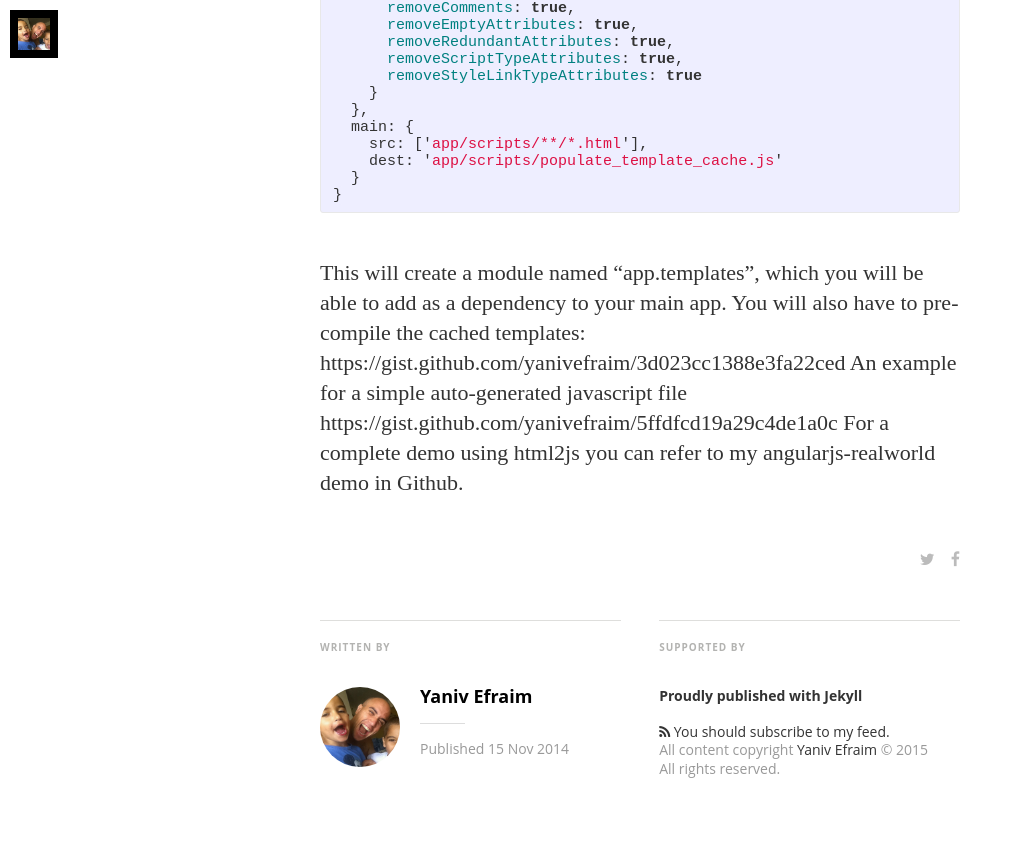
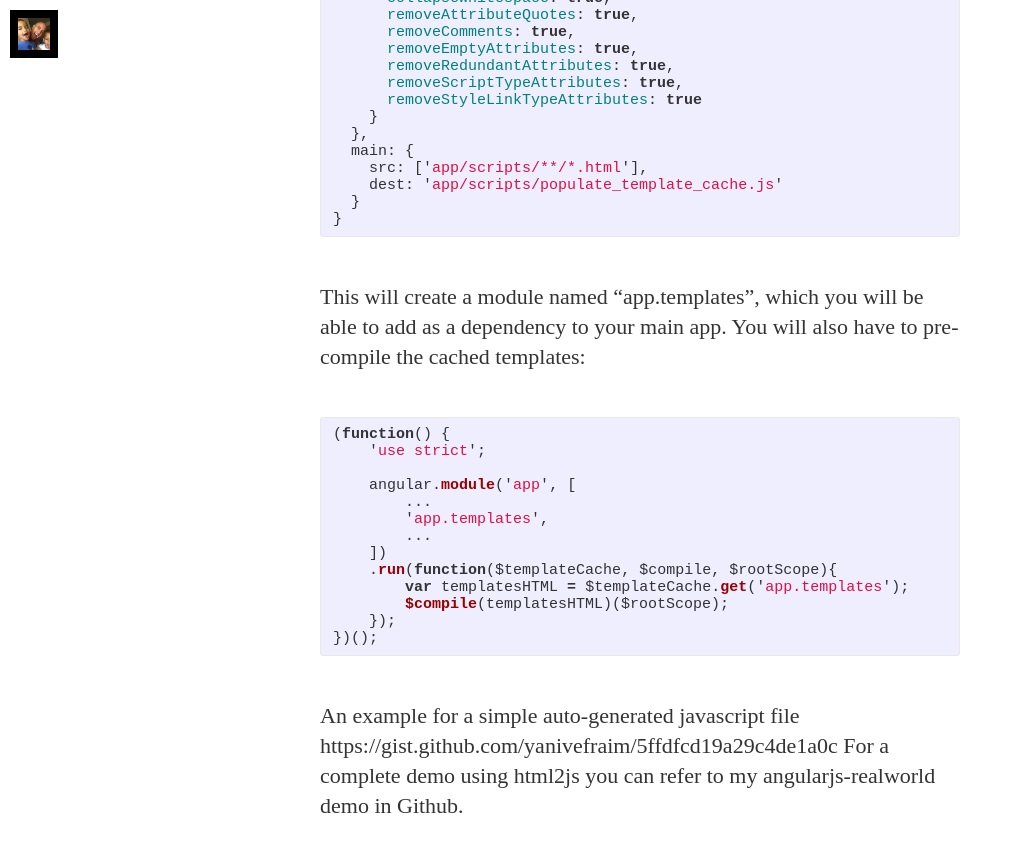
Before and after one commit to Morgan-Leon/yanivefraim.github.io, a Jekyll site: the page built from _posts/2014-12-15-pre-caching-angularjs-templates-using-html2js.markdown, in a window 1280 px wide and 900 px high, scrolled down 1900 px, cut to the strip 0-864 px from the top of the window. Shown: the top 852 px of the strip, without its empty margins (0-1013 px from the left). Built offline with Jekyll 4.4.1, drawn with Linux system fonts in a browser that asks for light colours; nearby versions of some CDN libraries; some web fonts are replaced; Markdown is read by kramdown in place of the engine named in the settings.

Commit message:
Update 2014-12-15-pre-caching-angularjs-templates-using-html2js.markdown

```diff
--- a/_posts/2014-12-15-pre-caching-angularjs-templates-using-html2js.markdown
+++ b/_posts/2014-12-15-pre-caching-angularjs-templates-using-html2js.markdown
@@ -12,11 +12,11 @@ A cool trick is using Grunt/Gulp plugin called html2js (if you're not using Grun
 
 Installing the plugin:
 
->Grunt{% highlight js %}
+Grunt{% highlight js %}
 npm install grunt-html2js --save-dev
 {% endhighlight %}
 
->Gulp{% highlight js %}
+Gulp{% highlight js %}
 npm install --save-dev gulp-html2js
 {% endhighlight %}
 
@@ -46,7 +46,21 @@ html2js: {
 {% endhighlight %}
 
 This will create a module named "app.templates", which you will be able to add as a dependency to your main app. You will also have to pre-compile the cached templates:
-https://gist.github.com/yanivefraim/3d023cc1388e3fa22ced
+{% highlight js %}
+(function() {
+    'use strict';
+
+    angular.module('app', [
+        ...
+        'app.templates',
+        ...
+    ])
+    .run(function($templateCache, $compile, $rootScope){
+        var templatesHTML = $templateCache.get('app.templates');
+        $compile(templatesHTML)($rootScope);
+    });
+})();
+{% endhighlight %}
 An example for a simple auto-generated javascript file https://gist.github.com/yanivefraim/5ffdfcd19a29c4de1a0c For a complete demo using html2js you can refer to my angularjs-realworld demo in Github.
 
 
```
